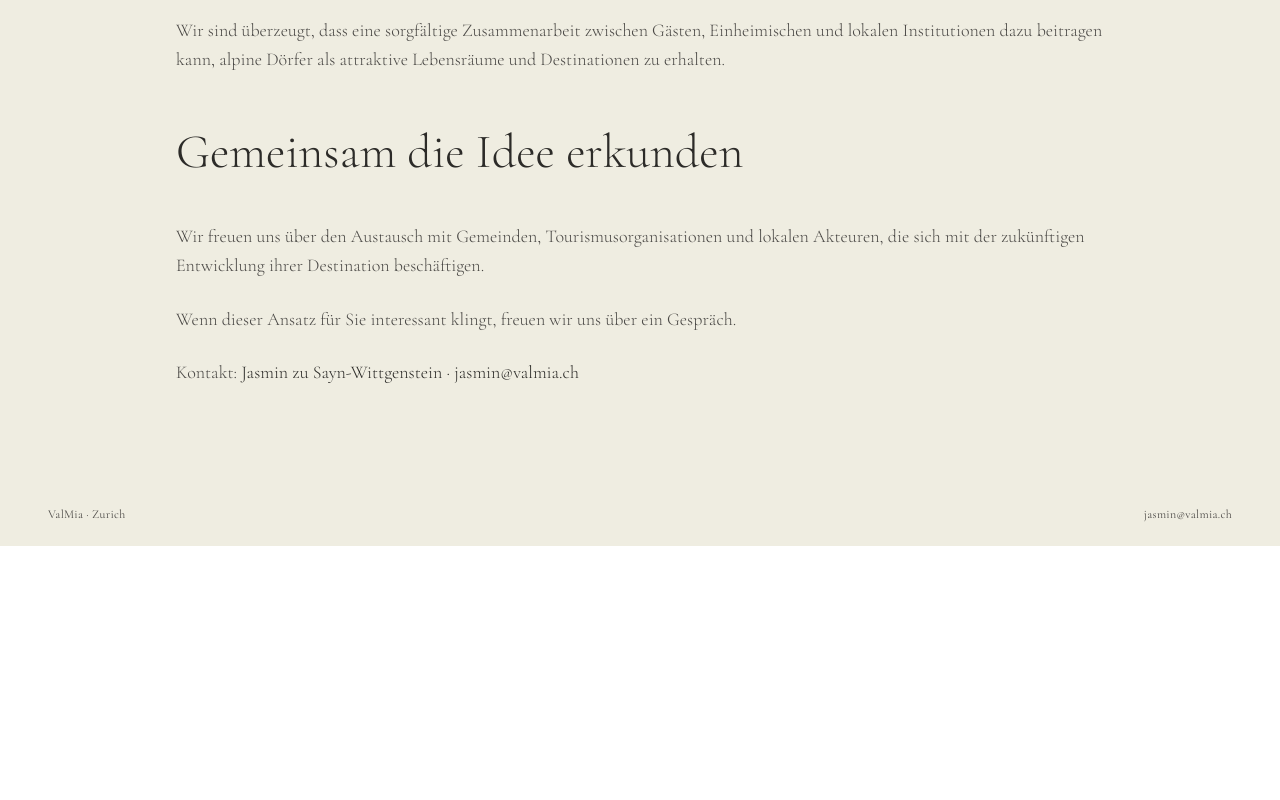
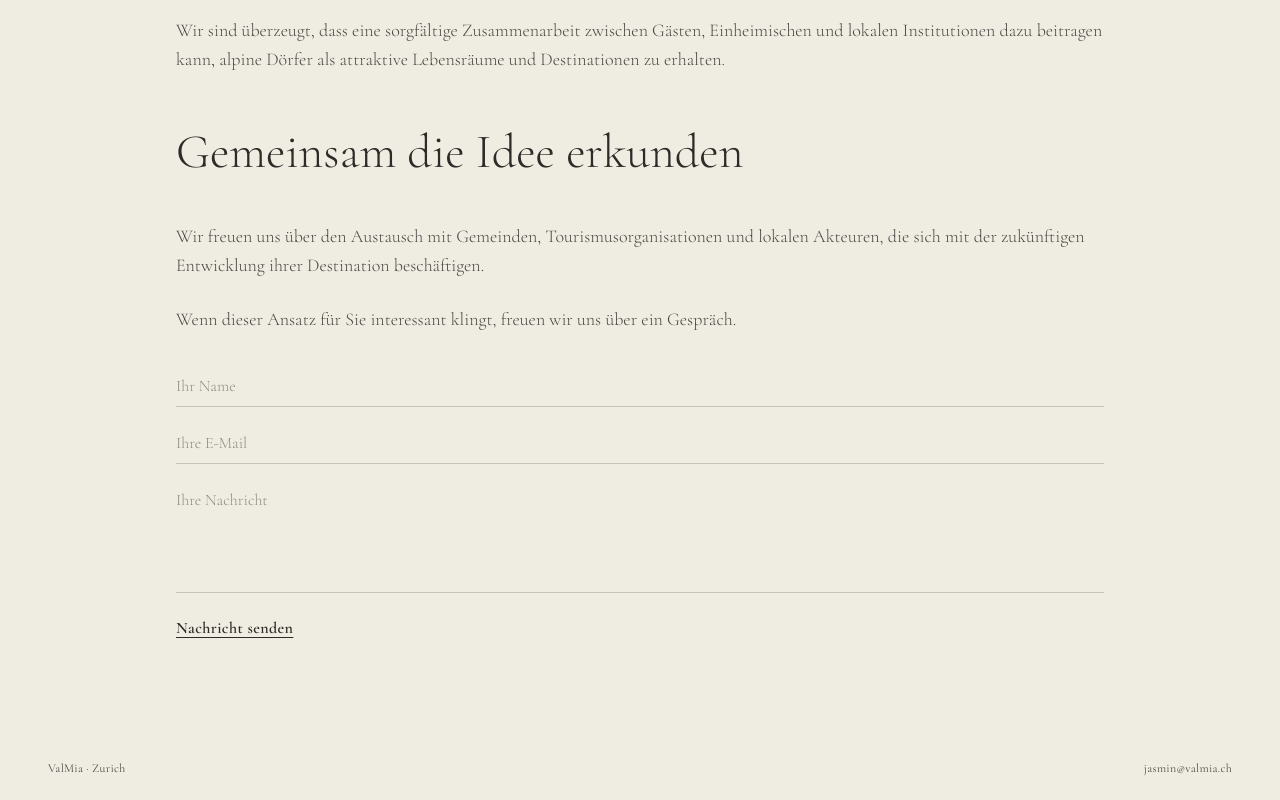
Before and after one commit to OlegMoshkovich/valmia, a Next.js app: page / in a window 1280 px wide. Shown: the part 4803-5603 px from the top of the page. Before the commit the page ends 5349 px from the top, so only its background shows below. Built offline with nearby package versions, Linux system fonts and the light colour scheme.

Commit message:
add the contact form

```diff
--- a/package.json
+++ b/package.json
@@ -11,7 +11,8 @@
   "dependencies": {
     "next": "16.1.6",
     "react": "19.2.3",
-    "react-dom": "19.2.3"
+    "react-dom": "19.2.3",
+    "resend": "^6.9.3"
   },
   "devDependencies": {
     "@tailwindcss/postcss": "^4",
--- /dev/null
+++ b/src/app/api/contact/route.ts
@@ -0,0 +1,26 @@
+import { Resend } from "resend";
+import { NextResponse } from "next/server";
+
+const resend = new Resend(process.env.RESEND_API_KEY);
+
+export async function POST(req: Request) {
+  const { name, email, message } = await req.json();
+
+  if (!name || !email || !message) {
+    return NextResponse.json({ error: "Missing fields" }, { status: 400 });
+  }
+
+  const { error } = await resend.emails.send({
+    from: "ValMia <onboarding@resend.dev>",
+    to: "jasmin@valmia.ch",
+    replyTo: email,
+    subject: `New message from ${name}`,
+    text: `Name: ${name}\nEmail: ${email}\n\n${message}`,
+  });
+
+  if (error) {
+    return NextResponse.json({ error: error.message }, { status: 500 });
+  }
+
+  return NextResponse.json({ success: true });
+}
--- a/src/app/page.tsx
+++ b/src/app/page.tsx
@@ -99,6 +99,14 @@ const translations = {
       contactLabel: "Contact:",
       contactName: null as string | null,
       contactEmail: "jasmin@valmia.ch",
+      form: {
+        namePlaceholder: "Your name",
+        emailPlaceholder: "Your email",
+        messagePlaceholder: "Your message",
+        submit: "Send message",
+        success: "Thank you — we'll be in touch.",
+        error: "Something went wrong. Please try again.",
+      },
     },
   },
   de: {
@@ -189,6 +197,14 @@ const translations = {
       contactLabel: "Kontakt:",
       contactName: "Jasmin zu Sayn-Wittgenstein" as string | null,
       contactEmail: "jasmin@valmia.ch",
+      form: {
+        namePlaceholder: "Ihr Name",
+        emailPlaceholder: "Ihre E-Mail",
+        messagePlaceholder: "Ihre Nachricht",
+        submit: "Nachricht senden",
+        success: "Vielen Dank — wir melden uns.",
+        error: "Etwas ist schiefgelaufen. Bitte versuchen Sie es erneut.",
+      },
     },
   },
 };
@@ -220,6 +236,8 @@ export default function Home() {
   const [lang, setLang] = useState<"en" | "de">("de");
   const [scrolled, setScrolled] = useState(false);
   const [showConcept, setShowConcept] = useState(false);
+  const [formData, setFormData] = useState({ name: "", email: "", message: "" });
+  const [formStatus, setFormStatus] = useState<"idle" | "sending" | "success" | "error">("idle");
   const videoRef = useRef<HTMLVideoElement>(null);
   const rafRef = useRef<number | null>(null);
 
@@ -581,19 +599,72 @@ export default function Home() {
               {text}
             </p>
           ))}
-          <div className="text-base md:text-lg font-light" style={{ fontFamily: font, color: mid }}>
-            <span>{t.whoWeAre.contactLabel} </span>
-            {t.whoWeAre.contactName && (
-              <span style={{ color: dark }}>{t.whoWeAre.contactName} · </span>
+          <form
+            onSubmit={async (e) => {
+              e.preventDefault();
+              setFormStatus("sending");
+              try {
+                const res = await fetch("/api/contact", {
+                  method: "POST",
+                  headers: { "Content-Type": "application/json" },
+                  body: JSON.stringify(formData),
+                });
+                setFormStatus(res.ok ? "success" : "error");
+              } catch {
+                setFormStatus("error");
+              }
+            }}
+            className="space-y-4 pt-2"
+          >
+            <input
+              type="text"
+              required
+              placeholder={t.whoWeAre.form.namePlaceholder}
+              value={formData.name}
+              onChange={(e) => setFormData({ ...formData, name: e.target.value })}
+              className="w-full bg-transparent border-b py-2 text-base font-light outline-none focus:border-opacity-100 transition-colors"
+              style={{ fontFamily: font, color: dark, borderColor: divider }}
+            />
+            <input
+              type="email"
+              required
+              placeholder={t.whoWeAre.form.emailPlaceholder}
+              value={formData.email}
+              onChange={(e) => setFormData({ ...formData, email: e.target.value })}
+              className="w-full bg-transparent border-b py-2 text-base font-light outline-none transition-colors"
+              style={{ fontFamily: font, color: dark, borderColor: divider }}
+            />
+            <textarea
+              required
+              rows={4}
+              placeholder={t.whoWeAre.form.messagePlaceholder}
+              value={formData.message}
+              onChange={(e) => setFormData({ ...formData, message: e.target.value })}
+              className="w-full bg-transparent border-b py-2 text-base font-light outline-none resize-none transition-colors"
+              style={{ fontFamily: font, color: dark, borderColor: divider }}
+            />
+            {formStatus === "success" ? (
+              <p className="text-base font-light" style={{ fontFamily: font, color: mid }}>
+                {t.whoWeAre.form.success}
+              </p>
+            ) : (
+              <div className="flex items-center gap-6">
+                <button
+                  type="submit"
+                  disabled={formStatus === "sending"}
+                  className="text-base font-semibold tracking-wide underline underline-offset-4 hover:opacity-60 transition-opacity disabled:opacity-40"
+                  style={{ fontFamily: font, color: dark }}
+                >
+                  {formStatus === "sending" ? "..." : t.whoWeAre.form.submit}
+                </button>
+                {formStatus === "error" && (
+                  <p className="text-sm font-light" style={{ fontFamily: font, color: mid }}>
+                    {t.whoWeAre.form.error}
+                  </p>
+                )}
+              </div>
             )}
-            <a
-              href="mailto:jasmin@valmia.ch"
-              className="hover:opacity-60 transition-opacity"
-              style={{ color: dark }}
-            >
-              {t.whoWeAre.contactEmail}
-            </a>
-          </div>
+          </form>
         </div>
       </section>
 
```
Also changed, not shown: 1 other file (tests, documents, lock files or other folders).
